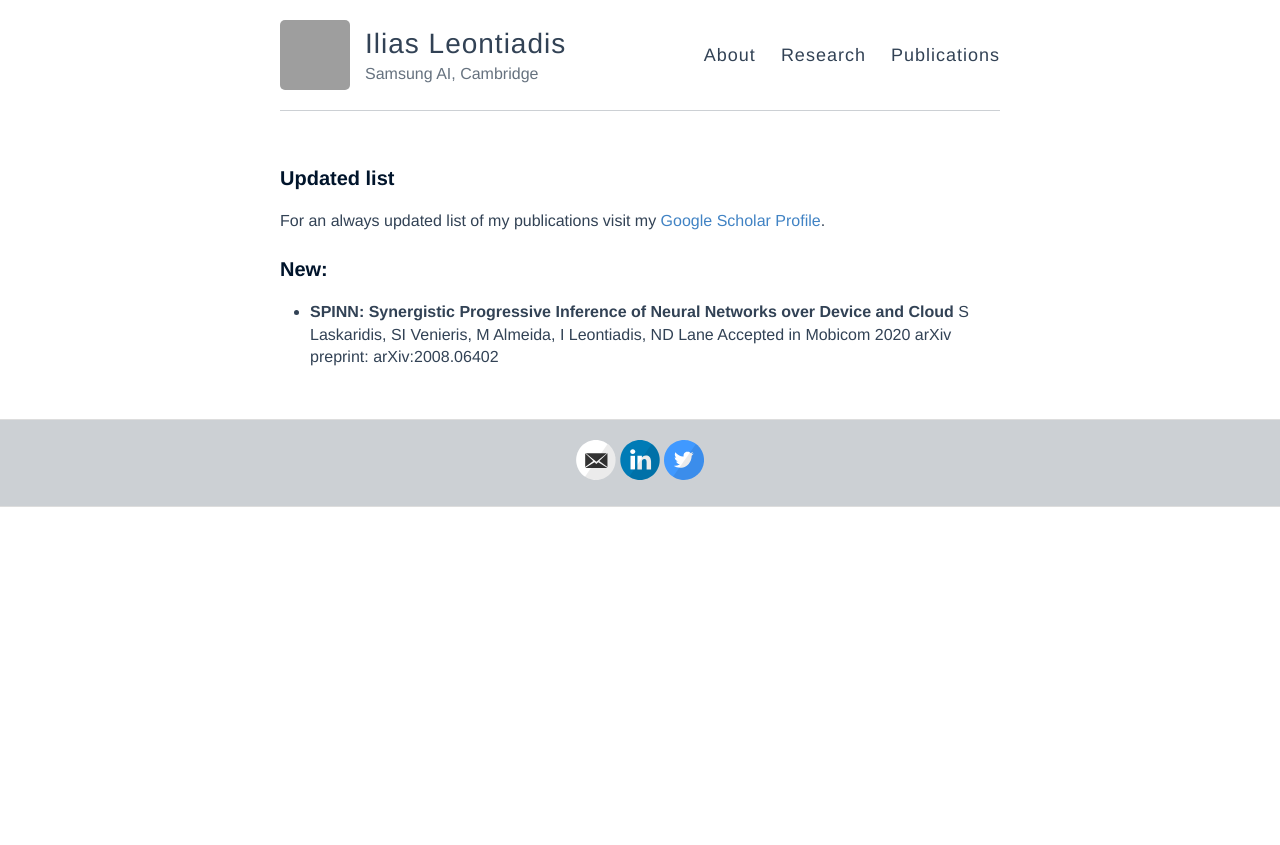
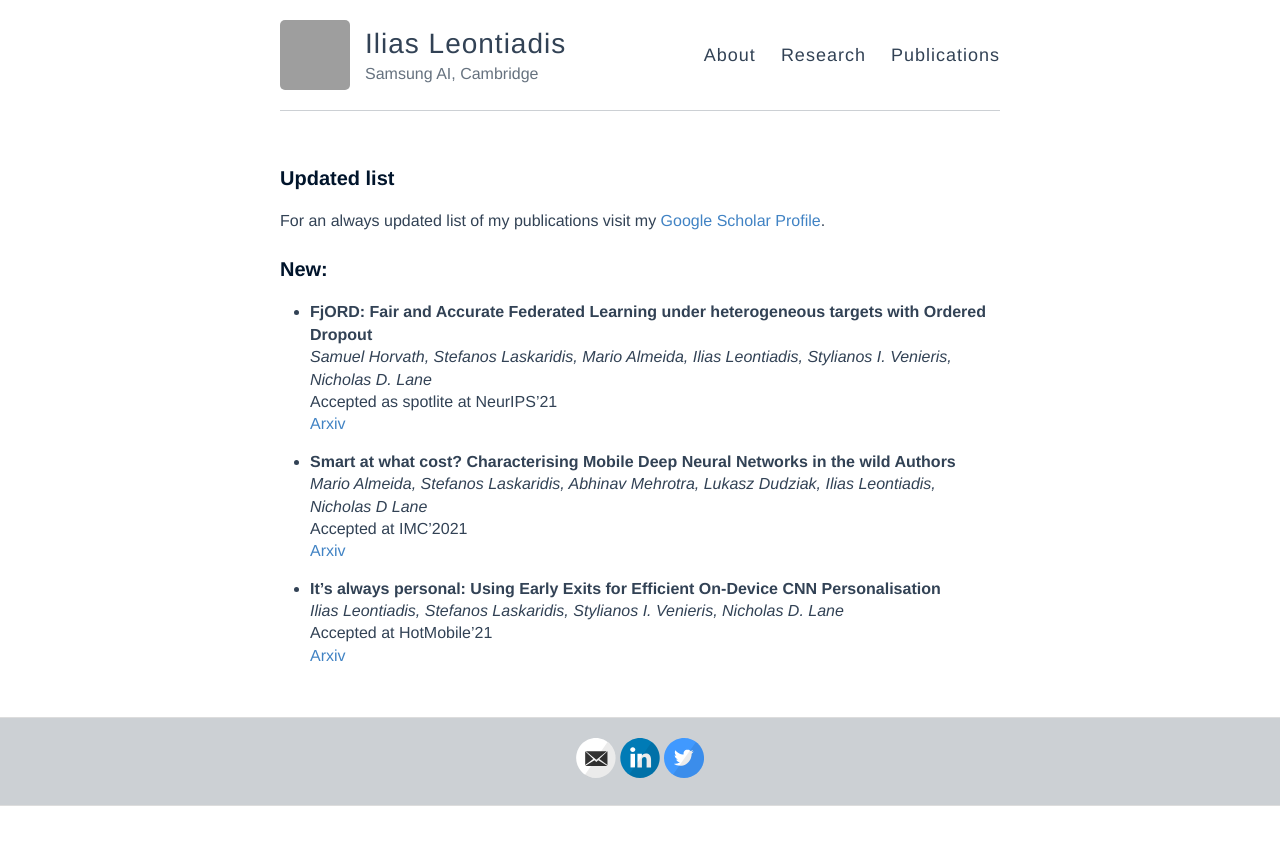
Before and after one commit to iliasl/iliasl.github.io, a Jekyll site: the page built from publications.md, in a window 1280 px wide. Shown: the top 845 px of the page. Built offline with Jekyll 4.4.1, drawn with Linux system fonts in a browser that asks for light colours; grey boxes are pictures that could not be loaded.

```diff
--- a/publications.md
+++ b/publications.md
@@ -10,7 +10,21 @@ permalink: /publications/
 
 
 ### New:
-- **SPINN: Synergistic Progressive Inference of Neural Networks over Device and Cloud**
-S Laskaridis, SI Venieris, M Almeida, I Leontiadis, ND Lane
-Accepted in Mobicom 2020
-arXiv preprint: arXiv:2008.06402
+
+- **FjORD: Fair and Accurate Federated Learning under heterogeneous targets with Ordered Dropout**
+*Samuel Horvath, Stefanos Laskaridis, Mario Almeida, Ilias Leontiadis, Stylianos I. Venieris, Nicholas D. Lane*
+Accepted as spotlite at NeurIPS'21
+[Arxiv](https://arxiv.org/abs/2102.13451)
+
+
+- **Smart at what cost? Characterising Mobile Deep Neural Networks in the wild
+Authors**
+*Mario Almeida, Stefanos Laskaridis, Abhinav Mehrotra, Lukasz Dudziak, Ilias Leontiadis, Nicholas D Lane*
+Accepted at IMC'2021
+[Arxiv](https://arxiv.org/abs/2109.13963)
+
+
+- **It's always personal: Using Early Exits for Efficient On-Device CNN Personalisation**
+*Ilias Leontiadis, Stefanos Laskaridis, Stylianos I. Venieris, Nicholas D. Lane*
+Accepted at HotMobile'21
+[Arxiv](https://arxiv.org/abs/2102.01393)
```
Also changed, not shown: index.md (+2 -9 lines), research.md (+7 -4 lines).
